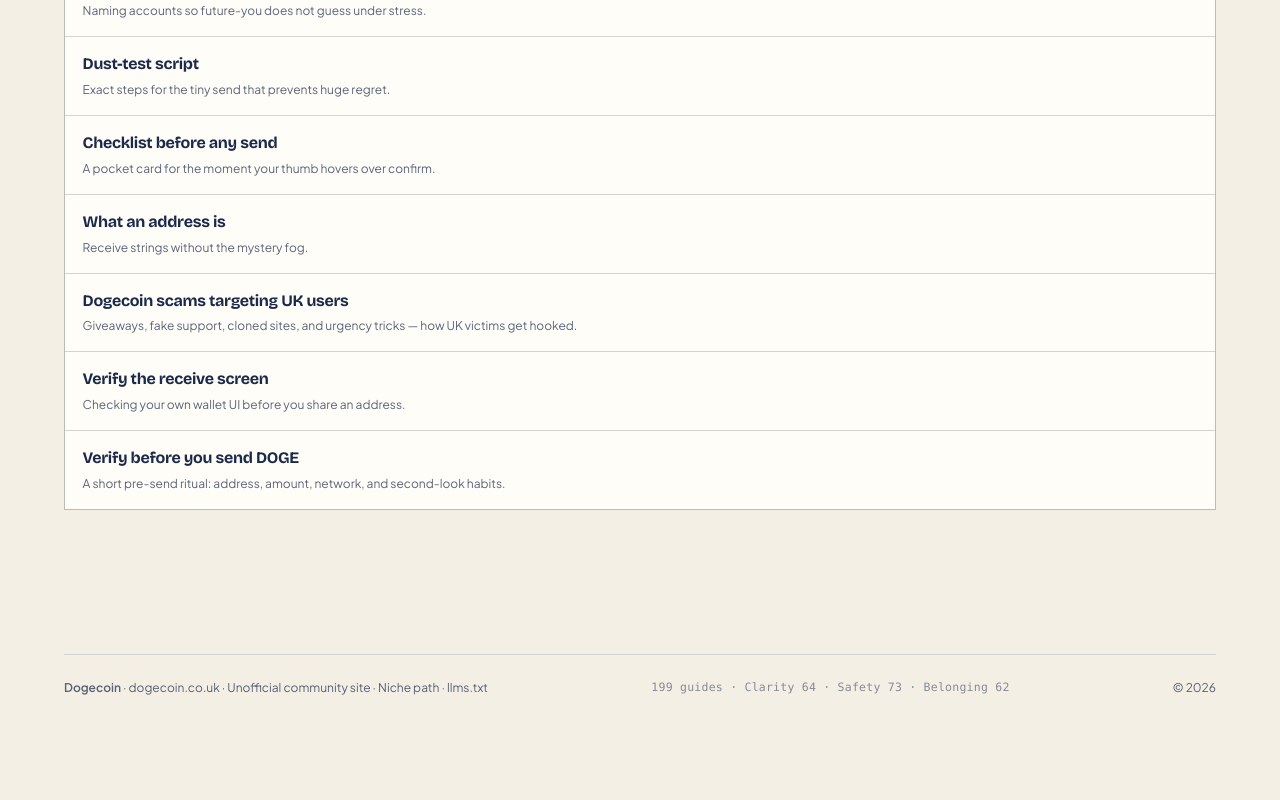
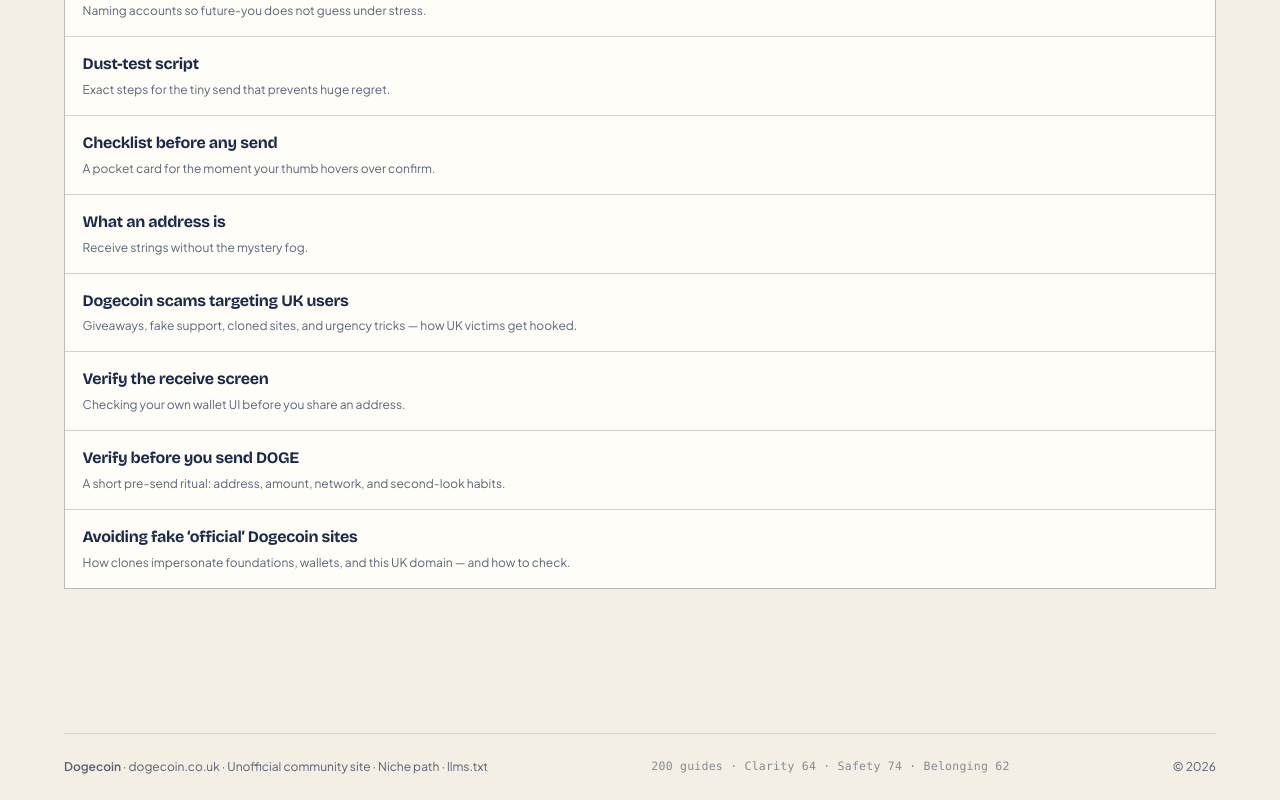
Before and after one commit to mblackth-ai/dogecoin-uk, a Next.js app: page /guide/address-hygiene in a window 1280 px wide. Shown: the part 3002-3802 px from the top of the page. Before the commit the page ends 3723 px from the top, so only its background shows below. Built offline with nearby package versions, Linux system fonts and the light colour scheme.

Commit message:
Hour-3 tick 11: avoid fake official sites (pass-64).
Co-authored-by: Cursor <cursoragent@cursor.com>

```diff
--- a/scripts/expansion-state.json
+++ b/scripts/expansion-state.json
@@ -62,7 +62,8 @@
     "pass-60",
     "pass-61",
     "pass-62",
-    "pass-63"
+    "pass-63",
+    "pass-64"
   ],
-  "lastAppliedAt": "2026-07-21T14:15:06.721Z"
+  "lastAppliedAt": "2026-07-21T14:17:56.154Z"
 }
--- a/src/content/catalog.ts
+++ b/src/content/catalog.ts
@@ -286,7 +286,8 @@ export const catalog: PageNode[] = [
       "uk-search-intent",
       "uk-english-tone",
       "dogecoin-uk-explained",
-      "uk-doge-community-path",],
+      "uk-doge-community-path",
+      "avoid-fake-official-sites",],
     body: [
       "dogecoin.co.uk is an unofficial community presence. It is not the Dogecoin Foundation and not a financial adviser.",
       "The `.co.uk` signal answers a quiet visitor question: ‘is there a local, sane explanation?’ Yes — start here.",
@@ -366,7 +367,8 @@ export const catalog: PageNode[] = [
       "dogecoin-faq-safety",
       "copy-paste-discipline",
 
-      "dogecoin-scam-uk",],
+      "dogecoin-scam-uk",
+      "avoid-fake-official-sites",],
     body: [
       "Nobody legitimate needs your seed phrase. Not support. Not a ‘sync’ page. Not a DM.",
       "Lookalike domains, fake wallet connect prompts, and ‘verification’ deadlines are industrial-scale traps.",
@@ -4472,4 +4474,25 @@ export const catalog: PageNode[] = [
       "Use linked guides when a definition needs a procedure.",
     ],
   },
+  {
+    slug: "avoid-fake-official-sites",
+    title: "Avoiding fake ‘official’ Dogecoin sites",
+    pillar: "safety",
+    summary: "How clones impersonate foundations, wallets, and this UK domain — and how to check.",
+    hook: "‘Official’ in the title bar is a favourite scam costume.",
+    tags: ["phishing", "domains", "uk", "geo"],
+    related: [
+      "phishing-red-flags",
+      "dogecoin-scam-uk",
+      "why-uk-domain",
+      "answer-engine-dogecoin-uk",
+      "address-hygiene",
+    ],
+    body: [
+      "Check the domain character by character. Homoglyphs and extra words (support-, claim-, connect-) are tells.",
+      "dogecoin.co.uk is unofficial by design. Anyone claiming we are the Foundation is lying.",
+      "Bookmark real destinations. Prefer search results you already verified over sponsored links when stressed.",
+      "Cross-check with phishing red flags before connecting a wallet to anything new.",
+    ],
+  },
 ];
```
